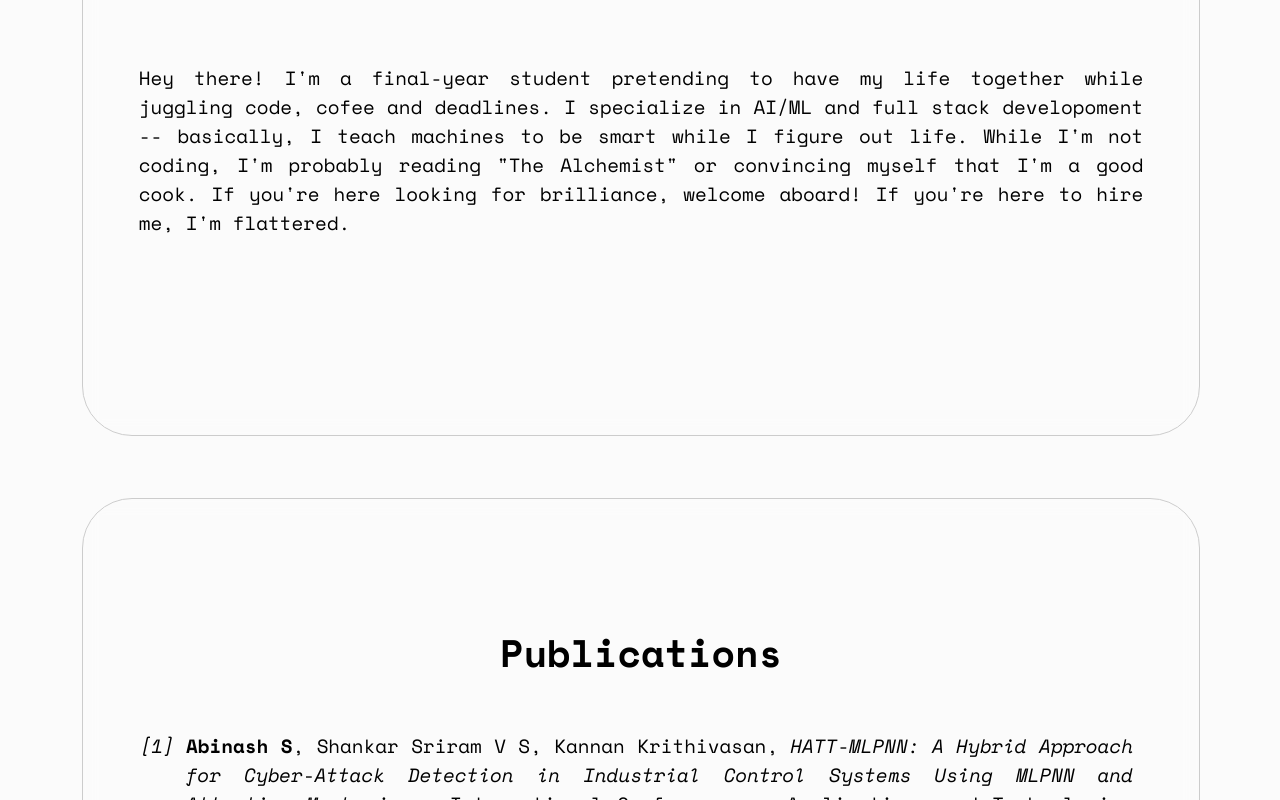
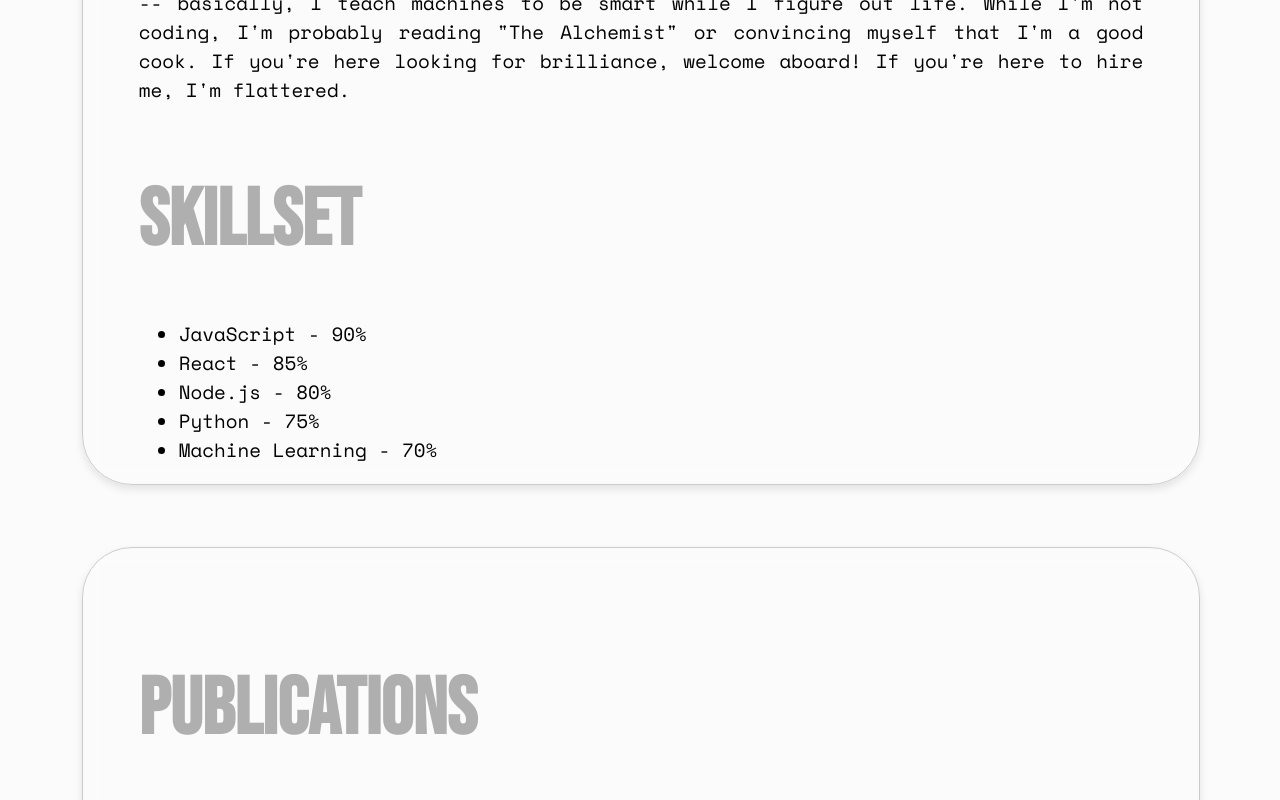
Before and after one commit to AbiXnash/abxfolio, a React (Vite) app: page /about in a window 1280 px wide. Shown: the part 1160-1960 px from the top of the page. Built offline with nearby package versions, Linux system fonts and the light colour scheme.

Commit message:
feat: enhance styling and layout; add skillset section in About page; update font imports and animations for improved aesthetics

```diff
--- a/src/App.css
+++ b/src/App.css
@@ -45,10 +45,11 @@
 	flex-direction: row;
 }
 
+
 .container {
 	display: flex;
-  width: 90%;
-  max-width: 1100px;
+	width: 90%;
+	max-width: 1100px;
 }
 
 
--- a/src/index.css
+++ b/src/index.css
@@ -1,4 +1,5 @@
 @import url('https://fonts.googleapis.com/css2?family=Poppins:ital,wght@0,100;0,200;0,300;0,400;0,500;0,600;0,700;0,800;0,900;1,100;1,200;1,300;1,400;1,500;1,600;1,700;1,800;1,900&family=Space+Mono:ital,wght@0,400;0,700;1,400;1,700&display=swap');
+@import url('https://fonts.googleapis.com/css2?family=Bebas+Neue&display=swap');
 
 :root {
 	--primary-clr: #26a8f9;
@@ -37,6 +38,7 @@
 }
 
 body {
+	font-size: 1.2rem;
 	font-family: 'Space Mono', 'Poppins', sans-serif;
 	box-sizing: border-box;
 	margin-left: 20px;
@@ -44,6 +46,15 @@ body {
 	text-align: justify;
 	background-color: var(--body-bg-clr);
 	color: var(--dark-font-clr);
+}
+
+h1 {
+	font-family: 'Bebas Neue', sans-serif;
+	font-weight: 700;
+	text-transform: uppercase;
+	z-index: -1;
+	/* position: absolute; */
+	opacity: 0.3;
 }
 
 section {
@@ -61,7 +72,21 @@ section {
 	height: auto;
 	width: 90%;
 	animation: glassEffect 1.5s ease-in-out infinite;
+	box-shadow: 0 4px 8px rgba(0, 0, 0, 0.1);
+	animation: fadeIn 1s ease-in-out;
 }
+
+@keyframes fadeIn {
+	0% {
+		transform: translateY(-20px);
+		opacity: 0;
+	}
+	100% {
+		transform: translateY(0);
+		opacity: 1;
+	}
+}
+
 
 @keyframes glassEffect {
 	0% {
@@ -89,7 +114,8 @@ a:hover {
 }
 
 h1 {
-	font-size: 2.5rem;
+	margin: 50px 0;
+	font-size: 5rem;
 }
 
 h2 {
@@ -101,10 +127,7 @@ h3 {
 }
 
 
-@media screen and (min-width: 960px) {
-	body {
-		font-size: 1.2rem;
-	}
+@media screen and (max-width: 960px) {
 
 	section {
 		margin: 0 5% 5% 5%;
--- a/src/pages/About/About.tsx
+++ b/src/pages/About/About.tsx
@@ -10,6 +10,16 @@ const About = () => {
 				While I'm not coding, I'm probably reading "The Alchemist" or convincing myself that I'm a good cook.
 				If you're here looking for brilliance, welcome aboard! If you're here to hire me, I'm flattered.
 			</p>
+			<div className="skills row">
+			<h1>Skillset</h1>
+			<ul className="skills-list">
+				<li>JavaScript - 90%</li>
+				<li>React - 85%</li>
+				<li>Node.js - 80%</li>
+				<li>Python - 75%</li>
+				<li>Machine Learning - 70%</li>
+			</ul>
+			</div>
 		</div>
 	</section>
 }
--- a/src/pages/Publications/Publications.css
+++ b/src/pages/Publications/Publications.css
@@ -1,8 +1,7 @@
 .title {
-	font-size: 2em;
 	font-weight: bold;
 	margin-bottom: 20px;
-	text-align: center;
+	text-align: left;
 	animation: fadeIn 1s ease-in-out;
 }
 
```
